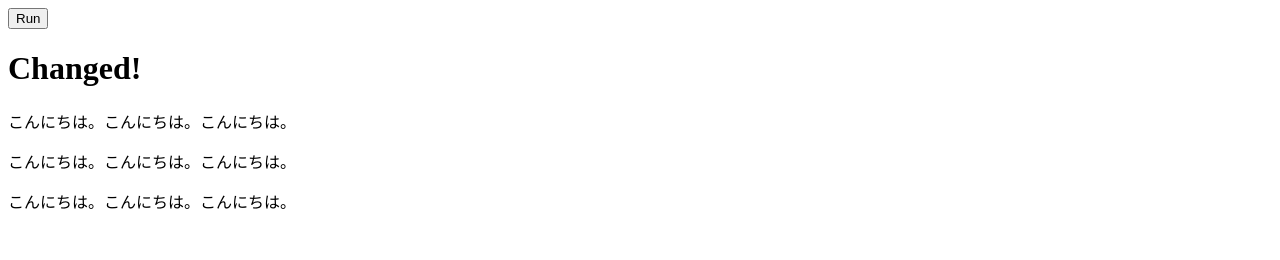
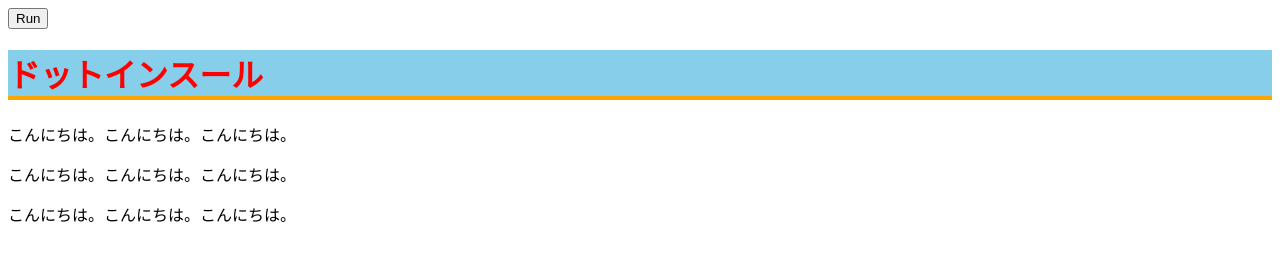
Before and after one commit to Turu0512/javascript, a plain HTML site: page index.html in a window 1280 px wide. Both pictures are taken after a click on the button "Run". Drawn offline with Linux system fonts and the light colour scheme.

Commit message:
toggleを使った方法

```diff
--- a/index.html
+++ b/index.html
@@ -6,10 +6,19 @@
     <meta name="viewport" content="width=device-width, initial-scale=1.0" />
 
     <title>Document</title>
+    <style>
+      .my-color {
+        color: red;
+        background-color: skyblue;
+      }
+      .my-border {
+        border-bottom: 4px solid orange;
+      }
+    </style>
   </head>
   <body>
     <button>Run</button>
-    <h1 id="target">ドットインスール</h1>
+    <h1 id="target" class="my-border">ドットインスール</h1>
     <p>こんにちは。こんにちは。こんにちは。</p>
     <p>こんにちは。こんにちは。こんにちは。</p>
     <p>こんにちは。こんにちは。こんにちは。</p>
--- a/main.js
+++ b/main.js
@@ -4,7 +4,15 @@
 
 
 document.querySelector(`button`).addEventListener(`click`,()=>{
-  document.getElementById('target').textContent = 'Changed!';});
+  const targetNode = document.getElementById('target')
 
-
+//  targetNode.className = 'my-color my-border';
+//  targetNode.classList.add('my-color');
+//  if(targetNode.classList.contains('my-color') === true){
+//    targetNode.classList.remove('my-color');
+//  }else{
+//    targetNode.classList.add(`my-color`);
+//  }
+targetNode.classList.toggle(`my-color`);
+});
 }
```
